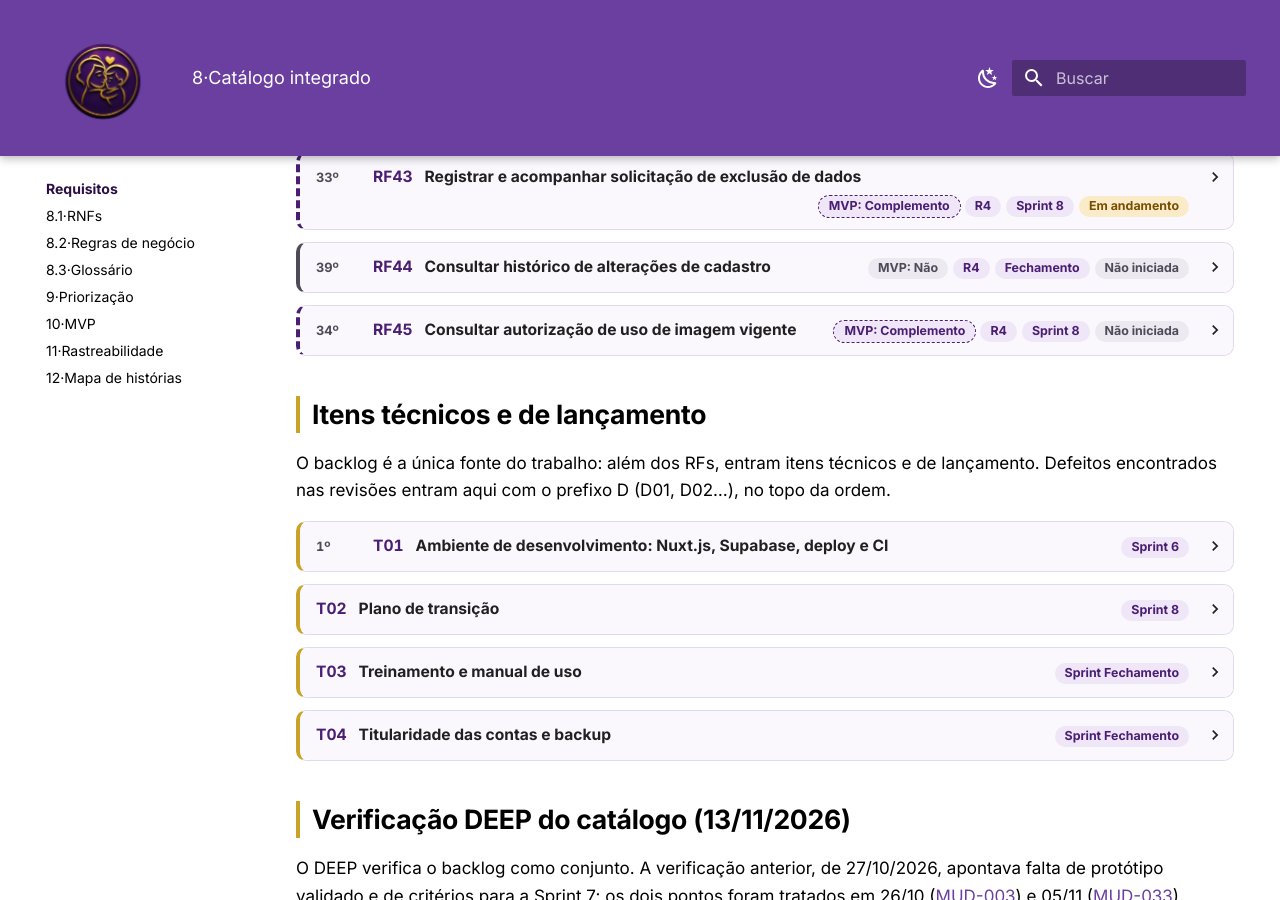
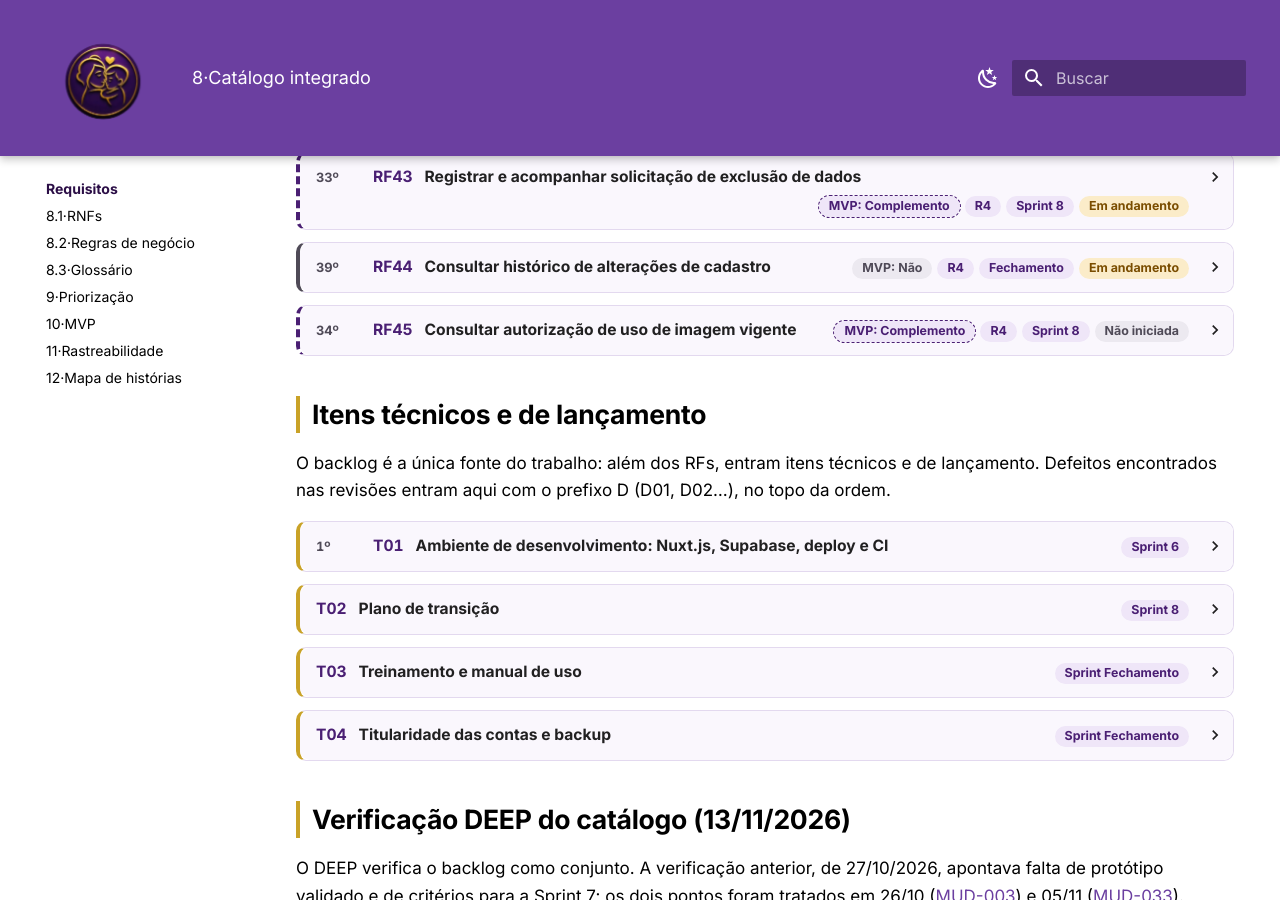
Before and after one commit to mdsreq-fga-unb/REQ-2026.2-T01-MaesGuerreiras, an MkDocs documentation site: the page built from docs/08-requisitos/index.md, in a window 1280 px wide and 900 px high, scrolled down 4858 px. Built offline with MkDocs 1.6.1 and Material for MkDocs 9.7.7, drawn with Linux system fonts in a browser that asks for light colours.

Commit message:
Atualiza a situação dos requisitos a partir das issues

```diff
--- a/docs/08-requisitos/index.md
+++ b/docs/08-requisitos/index.md
@@ -851,8 +851,8 @@ Controle de acesso e proteção dos dados tratados pela solução. **Valor de ne
 
 </details>
 
-<details class="ficha" id="rf44" data-cp="cp7" data-release="r4" data-sprint="fechamento" data-mvp="nao" data-situacao="nao-iniciada" data-valor="2" data-esforco="2" data-ordem="39" data-perfis="coordenacao" markdown="1">
-<summary><span class="ficha__ordem" title="Posição na ordem do backlog">39º</span> <span class="ficha__id">RF44</span> <span class="ficha__nome">Consultar histórico de alterações de cadastro</span> <span class="ficha__chips"><span class="chip chip--mvp-nao">MVP: Não</span> <span class="chip">R4</span> <span class="chip">Fechamento</span> <span class="chip chip--sit-nao-iniciada">Não iniciada</span></span></summary>
+<details class="ficha" id="rf44" data-cp="cp7" data-release="r4" data-sprint="fechamento" data-mvp="nao" data-situacao="em-andamento" data-valor="2" data-esforco="2" data-ordem="39" data-perfis="coordenacao" markdown="1">
+<summary><span class="ficha__ordem" title="Posição na ordem do backlog">39º</span> <span class="ficha__id">RF44</span> <span class="ficha__nome">Consultar histórico de alterações de cadastro</span> <span class="ficha__chips"><span class="chip chip--mvp-nao">MVP: Não</span> <span class="chip">R4</span> <span class="chip">Fechamento</span> <span class="chip chip--sit-em-andamento">Em andamento</span></span></summary>
 
 | Parte do registro | Informação |
 | :--- | :--- |
@@ -864,8 +864,8 @@ Controle de acesso e proteção dos dados tratados pela solução. **Valor de ne
 | Critérios de aceitação | <br>**CA-RF44-01:** A Coordenação consegue consultar o histórico das alterações em dados pessoais e registros de frequência.<br>**CA-RF44-02:** Cada alteração consultada apresenta autor, data, hora, valor anterior e valor novo, conforme o RNF19.<br>**CA-RF44-03:** Uma alteração de teste nos tipos de dados abrangidos aparece no histórico e corresponde ao que foi efetivamente modificado.<br>**CA-RF44-04:** As justificativas de falta e as correções de frequência registradas pelos RF29 e RF30 aparecem no histórico conforme o RNF19.<br>**CA-RF44-05:** A ausência de alterações é informada sem apresentar registros de outro cadastro.<br>**CA-RF44-06:** Voluntário e Visitante não conseguem consultar o histórico, inclusive por acesso direto à operação, respeitando o RNF07.<br>Evidência prevista: Alterações fictícias em dados pessoais, justificativa de falta e correção de frequência, comparação dos valores anteriores e novos, consulta sem alterações e testes de acesso.<br>**Pendente de definição:** O RNF19 também prevê alterações em registros de doação e sua consulta pelo RF44, mas a declaração do RF44 cita apenas dados pessoais e frequência. Conciliar esse escopo e confirmar o prazo de retenção, atualmente indicado como preliminar. |
 | Priorização | Valor **2** (fonte: avaliação da cliente por requisito, planilha de priorização v2) · Esforço **2** · Risco: Médio · Posição **39** na ordem<br>**Valor (cliente):** Could have, critério: frequência ou abrangência de uso. «O registro das alterações é obrigatório pelo RNF19, mas isso é gravar no banco. A tela para consultar só é usada quando surge uma dúvida ou contestação, o que deve ser raro.»<br>**Esforço (equipe):** esforço 3 · complexidade 2 · lacuna 2 → consolidado 2,3. Tela de consulta sobre o log do RNF19 (autor, data, valor anterior e novo). Esforço 3 se o log for feito junto; 2 se já existir.<br>**Leitura da matriz:** Entrega futura (valor 2 · esforço 2). Depois do MVP. |
 | Entrega | MVP: **não**, conforme a nova matriz (planilha v2) · Release **R4** · **Fechamento** · Iceberg: Base |
-| Situação | Não iniciada |
-| Evolução | 29/10/2026 · Nova matriz, com o valor dado pela cliente por requisito (planilha v2): esforço 3 → 2. ([MUD-015](../14-historico/index.md#mud-015))<br>26/11/2026 · Incluídos critérios de aceitação para os 23 RFs previstos para a Sprint 8 e o fechamento, com evidências previstas e pendências de definição identificadas. ([MUD-057](../14-historico/index.md#mud-057)) |
+| Situação | Em andamento |
+| Evolução | 29/10/2026 · Nova matriz, com o valor dado pela cliente por requisito (planilha v2): esforço 3 → 2. ([MUD-015](../14-historico/index.md#mud-015))<br>26/11/2026 · Incluídos critérios de aceitação para os 23 RFs previstos para a Sprint 8 e o fechamento, com evidências previstas e pendências de definição identificadas. ([MUD-057](../14-historico/index.md#mud-057))<br>26/11/2026 · Situação: Não iniciada → Em andamento (issue #130). ([MUD-081](../14-historico/index.md#mud-081)) |
 
 </details>
 
```
Also changed, not shown: docs/14-historico/index.md (+1 -0 lines).
